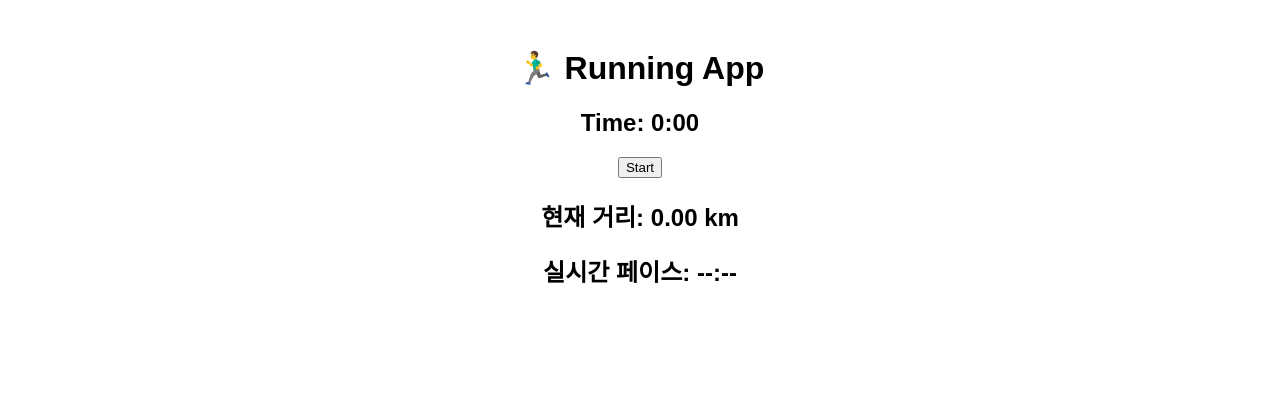
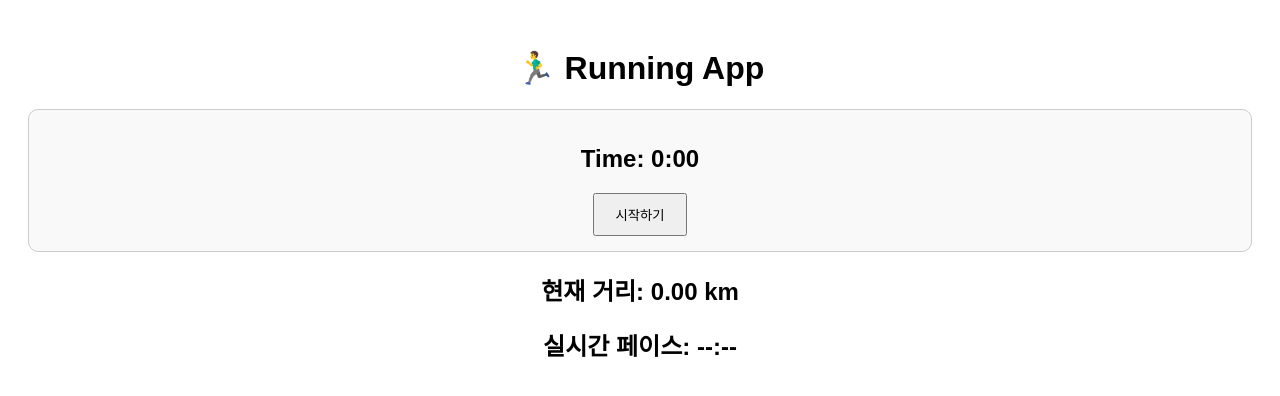
Before and after one commit to yunnnnn12/RunningApp, a React (Vite) app in the folder front/: page / in a window 1280 px wide. Shown: the top 396 px of the page. Built offline with nearby package versions, Linux system fonts and the light colour scheme.

Commit message:
refactor(Timer.jsx): improve UI design

```diff
--- a/front/src/Timer.jsx
+++ b/front/src/Timer.jsx
@@ -1,31 +1,18 @@
-import React, { useState } from "react";
+import React, { useState, useEffect } from "react";
 
-function Timer({
-  sessionId,
-  setSessionId,
-  isRunning,
-  setIsRunning,
-  setFinalDistance,
-  setIsEnded
-}) {
+function Timer({ sessionId, setSessionId, isRunning, setIsRunning, setIsEnded, setFinalDistance, setFinalPace }) {
+  const [seconds, setSeconds] = useState(0);
+  const [status, setStatus] = useState("idle"); // idle | running | paused
 
-  const [seconds, setSeconds] = useState(0);
-  const [status, setStatus] = useState("idle");
-
-  React.useEffect(() => {
-    if (status !== "running") return;
-
-    const interval = setInterval(() => setSeconds((prev) => prev + 1), 1000);
+  useEffect(() => {
+    let interval;
+    if (status === "running") {
+      interval = setInterval(() => setSeconds(prev => prev + 1), 1000);
+    }
     return () => clearInterval(interval);
   }, [status]);
 
   const start = async () => {
-
-    // ⭐ start 다시 누르면 초기화
-    setFinalDistance(null);
-    setSeconds(0);
-    setIsEnded(false);
-
     try {
       const position = await new Promise((resolve, reject) =>
         navigator.geolocation.getCurrentPosition(resolve, reject)
@@ -42,13 +29,16 @@ function Timer({
       });
 
       const data = await res.json();
-
       setSessionId(data.id);
       setStatus("running");
       setIsRunning(true);
-
+      setIsEnded(false);
+      setSeconds(0);
+      setFinalDistance(null);
+      setFinalPace(null);
     } catch (err) {
-      console.error("Session start failed:", err);
+      console.error("Start failed:", err);
+      alert("위치 정보 권한을 허용해주세요.");
     }
   };
 
@@ -64,7 +54,6 @@ function Timer({
 
   const end = async () => {
     if (!sessionId) return;
-
     try {
       await fetch("http://localhost:8080/api/running/end", {
         method: "POST",
@@ -76,29 +65,28 @@ function Timer({
       const data = await res.json();
 
       setFinalDistance(data.totalDistance);
+      setFinalPace(data.averagePace);
 
-      console.log("🏁 Session ended");
-
+      setStatus("idle");
+      setIsRunning(false);
+      setIsEnded(true);
     } catch (err) {
-      console.error("Session end failed:", err);
+      console.error("End failed:", err);
     }
-
-    setStatus("idle");
-    setIsRunning(false);
-    setIsEnded(true);
   };
 
   const minutes = Math.floor(seconds / 60);
   const secs = seconds % 60;
 
   return (
-    <div>
+    <div style={{ border: "1px solid #ccc", padding: "15px", borderRadius: "10px", backgroundColor: "#f9f9f9" }}>
       <h2>Time: {minutes}:{secs.toString().padStart(2, "0")}</h2>
-
-      {status === "idle" && <button onClick={start}>Start</button>}
-      {status === "running" && <button onClick={pause}>Pause</button>}
-      {status === "paused" && <button onClick={resume}>Resume</button>}
-      {(status === "running" || status === "paused") && <button onClick={end}>End</button>}
+      {status === "idle" && <button onClick={start} style={{ padding: "10px 20px" }}>시작하기</button>}
+      {status === "running" && <button onClick={pause} style={{ padding: "10px 20px" }}>일시정지</button>}
+      {status === "paused" && <button onClick={resume} style={{ padding: "10px 20px" }}>다시시작</button>}
+      {(status === "running" || status === "paused") && (
+        <button onClick={end} style={{ marginLeft: "10px", padding: "10px 20px", color: "red" }}>종료</button>
+      )}
     </div>
   );
 }
```
